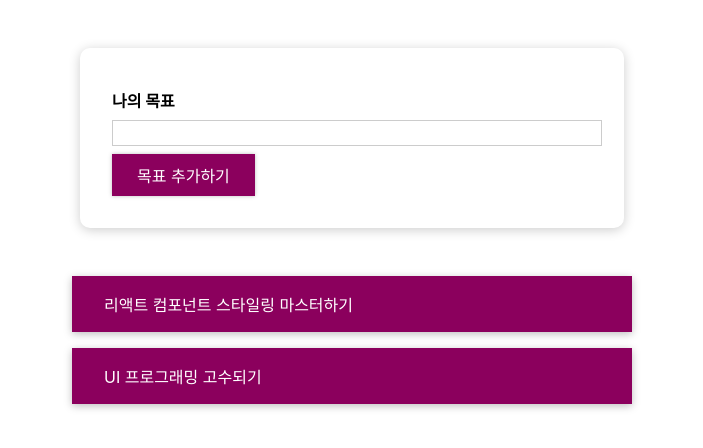
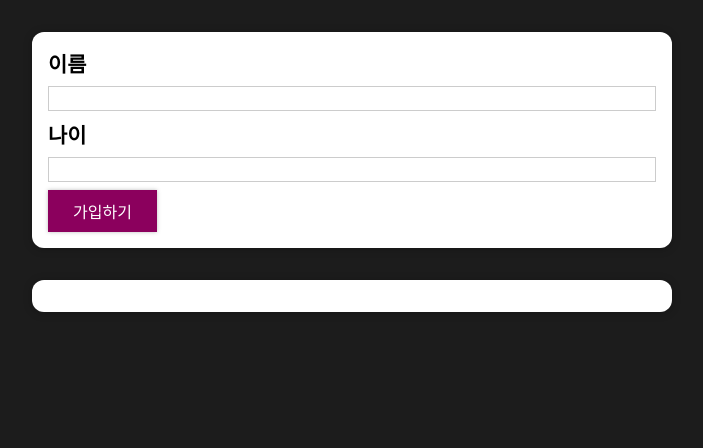
Before and after one commit to daveen99/react-study202308, a React (Create React App) app: page / in a window 1280 px wide. Shown: the top 448 px of the page, without its empty margins (288-991 px from the left). Built offline with nearby package versions, Linux system fonts and the light colour scheme.

Commit message:
Users 앱 기본 탬플릿 작성

```diff
--- a/src/App.js
+++ b/src/App.js
@@ -1,68 +1,13 @@
-import React, { useState } from 'react';
-import CourseInput from './components/CourseGoals/CourseInput';
-import CourseList from './components/CourseGoals/CourseList';
-import './App.css';
-
-const DUMMY_DATA = [
-  {
-    id: 'g1',
-    text: '리액트 컴포넌트 스타일링 마스터하기',
-  },
-  {
-    id: 'g2',
-    text: 'UI 프로그래밍 고수되기',
-  },
-];
+import React from 'react';
+import AddUsers from './components/Users/AddUsers';
+import UserList from './components/Users/UserList';
 
 const App = () => {
-  const [goals, setGoals] = useState(DUMMY_DATA);
-
-  // Input에게 전달할 함수
-  const addGoalHandler = (text) => {
-    console.log('전달받은 텍스트:', text);
-    const newGoal = {
-      id: Math.random().toString(),
-      text: text,
-    };
-
-    // 상태변수(배열) 수정
-    // const updateGoals = [...goals, newGoal];
-    setGoals((prevGoals) => [...prevGoals, newGoal]);
-  };
-
-  // 삭제 이벤트 핸들러  courceitem까지 내려보내야 함
-  const deleteGoalHandler = (id) => {
-    setGoals((prevGoals) => prevGoals.filter((goal) => goal.id !== id));
-  };
-
-  // courcelist 조건부 렌더링
-  let listContent = (
-    <p
-      style={{
-        color: 'red',
-        fontSize: '2em',
-        textAlign: 'center',
-      }}
-    >
-      목표를 등록해주세요
-    </p>
-  );
-  if (goals.length > 0) {
-    listContent = (
-      <CourseList
-        items={goals}
-        onDelete={deleteGoalHandler}
-      />
-    );
-  }
-
   return (
-    <div>
-      <section id="goal-form">
-        <CourseInput onAdd={addGoalHandler} />
-      </section>
-      <section id="goals">{listContent}</section>
-    </div>
+    <>
+      <AddUsers />
+      <UserList />
+    </>
   );
 };
 
--- a/src/components/UI/Button/Button.js
+++ b/src/components/UI/Button/Button.js
@@ -25,7 +25,7 @@
 
 const Button = ({ type, onClick, children}) => {
   return (
-    <button type={type} className={styles.button} onClick={onClick}>
+    <button type={type || 'button'} className={styles.button} onClick={onClick}>
       {children}
     </button>
   );
--- a/src/components/UI/Card.js
+++ b/src/components/UI/Card.js
@@ -1,9 +1,8 @@
 import React from 'react';
-import './Card.css';
+import styles from './Card.module.css';
 
 const Card = ({ children, className }) => {
-  const madeClass = 'card ' + className;
-  return <div className={madeClass}>{children}</div>;
+  return <div className={`${styles.card} ${className}`}>{children}</div>;
 };
 
 export default Card;
--- a/src/components/UI/Card.css
+++ b/src/components/UI/Card.module.css
@@ -1,4 +1,5 @@
 .card {
     border-radius: 12px;
     box-shadow: 0 1px 8px rgba(0, 0, 0, 0.25);
+    background: #fff;
   }
--- /dev/null
+++ b/src/components/Users/AddUsers.js
@@ -0,0 +1,69 @@
+import React, { useState } from 'react';
+import styles from './AddUsers.module.css';
+import Card from '../UI/Card';
+import Button from '../UI/Button/Button';
+
+
+const AddUsers = () => {
+
+  const [userValue, setUserValue] = useState({
+    username: '',
+    age: ''
+  });
+
+  const usernameChangeHandler = e => {
+    setUserValue(prevUserValue => ({
+      ...prevUserValue,
+      username: e.target.value
+    }));
+  };
+
+  const ageChangeHandler = e => {
+    setUserValue(prevUserValue => ({
+      ...prevUserValue,
+      age: e.target.value
+    }));
+  };
+
+  const userSubmitHandler = e => {
+    e.preventDefault();
+
+    // 입력값 검증
+    if (userValue.username.trim() === '' || userValue.age.trim() === '') {
+      return;
+    }
+
+    if (+userValue.age < 1) return;
+
+    console.log(userValue);
+
+    setUserValue({
+      username: '',
+      age: ''
+    });
+  };
+
+  return (
+    <Card className={styles.input}>
+      <form onSubmit={userSubmitHandler}>
+        <label htmlFor="username">이름</label>
+        <input
+          id="username"
+          type="text"
+          onChange={usernameChangeHandler}
+          value={userValue.username}
+        />
+        <label htmlFor="age">나이</label>
+        <input
+          id="age"
+          type="number"
+          onChange={ageChangeHandler}
+          value={userValue.age}
+        />
+        <Button type="submit">가입하기</Button>
+      </form>
+    </Card>
+  );
+};
+
+export default AddUsers;
--- /dev/null
+++ b/src/components/Users/AddUsers.module.css
@@ -0,0 +1,28 @@
+.input {
+    margin: 2rem auto;
+    padding: 1rem;
+    width: 90%;
+    max-width: 40rem;
+  }
+
+  .input label {
+    display: block;
+    font-weight: bold;
+    margin-bottom: 0.5rem;
+
+    font-size: 1.3em;
+  }
+
+  .input input {
+    font: inherit;
+    display: block;
+    width: 100%;
+    border: 1px solid #ccc;
+    padding: 0.15rem;
+    margin-bottom: 0.5rem;
+  }
+
+  .input input:focus {
+    outline: none;
+    border-color: #4f005f;
+  }
--- /dev/null
+++ b/src/components/Users/UserList.js
@@ -0,0 +1,15 @@
+import React from 'react'
+import styles from './UserList.module.css';
+import Card from '../UI/Card';
+
+const UserList = () => {
+  return (
+    <Card className={styles.users}>
+        <ul>
+
+        </ul>
+    </Card>
+  )
+}
+
+export default UserList
--- /dev/null
+++ b/src/components/Users/UserList.module.css
@@ -0,0 +1,16 @@
+.users {
+    margin: 2rem auto;
+    width: 90%;
+    max-width: 40rem;
+  }
+
+  .users ul {
+    list-style: none;
+    padding: 1rem;
+  }
+
+  .users li {
+    border: 1px solid #ccc;
+    margin: 0.5rem 0;
+    padding: 0.5rem;
+  }
--- a/src/index.css
+++ b/src/index.css
@@ -1,13 +1,12 @@
+* {
+  box-sizing: border-box;
+}
+
+html {
+  font-family: sans-serif;
+}
+
 body {
   margin: 0;
-  font-family: -apple-system, BlinkMacSystemFont, 'Segoe UI', 'Roboto', 'Oxygen',
-    'Ubuntu', 'Cantarell', 'Fira Sans', 'Droid Sans', 'Helvetica Neue',
-    sans-serif;
-  -webkit-font-smoothing: antialiased;
-  -moz-osx-font-smoothing: grayscale;
+  background: #1c1c1c;
 }
-
-code {
-  font-family: source-code-pro, Menlo, Monaco, Consolas, 'Courier New',
-    monospace;
-}
```
